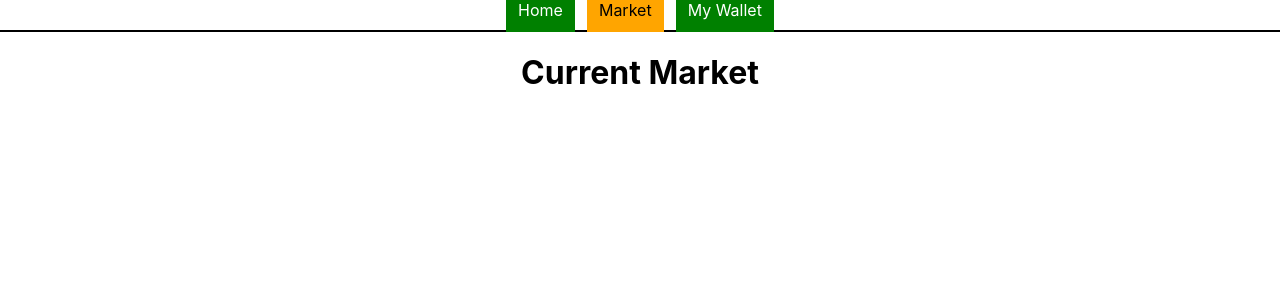
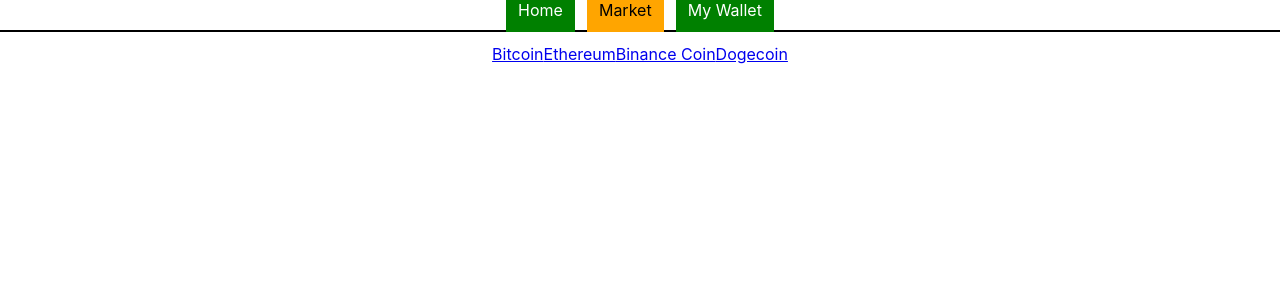
Before and after one commit to xiaochenx/project-2-crypto-wallet, a React (Create React App) app in the folder crypto-wallet/: page /market in a window 1280 px wide. Shown: the top 300 px of the page. Built offline with nearby package versions, Linux system fonts and the light colour scheme; data requests are answered from the project's data file.

Commit message:
market tab renders crypto names fetched and passed

```diff
--- a/crypto-wallet/db.json
+++ b/crypto-wallet/db.json
@@ -1,6 +1,6 @@
 
 {
-  "cyptos": [
+  "cryptos": [
     {
       "id": "bitcoin",
       "name": "Bitcoin",
--- a/crypto-wallet/src/App.js
+++ b/crypto-wallet/src/App.js
@@ -1,4 +1,4 @@
-import React from 'react'
+import React,{useState, useEffect} from 'react'
 import './App.css';
 import Home from './components/Home'
 import NavBar from './components/NavBar'
@@ -6,13 +6,35 @@ import Market from './components/Market'
 import Wallet from './components/Wallet'
 import {BrowserRouter as Router,Route,Switch} from 'react-router-dom'
 
+
+const API = " http://localhost:3001/cryptos"
+
+
 function App() {
+const [cryptos, setCryptos] = useState([])
+const [budget, setBudget] = useState([ 200000])
+
+useEffect(() => {
+    fetch(API)
+    .then(r => r.json())
+    .then(data => {
+      console.log(data)
+        const allCryptos = data.map(c => {
+          return {...c}
+        })
+        setCryptos(allCryptos)
+
+    })
+}, [])
+
+
+
   return (
     <Router>
       <div className="App">
           <NavBar />
-          <Route exact path="/" component={Home}  />
-          <Route exact path="/market" component={Market}  />
+          <Route exact path="/" render={() => <div><h1>Welcome to Your Crypto Wallet</h1></div>  }/>
+          <Route exact path="/market" render={props => (<Market {...props} cryptos={cryptos}/>)}/>
           <Route exact path="/wallet" component={Wallet}  />
       </div>
     </Router>
--- /dev/null
+++ b/crypto-wallet/src/Market.css
@@ -0,0 +1,4 @@
+.cryptoName {
+  text-align: center;
+  padding-top: 40px;
+}
--- a/crypto-wallet/src/components/Home.js
+++ b/crypto-wallet/src/components/Home.js
@@ -3,7 +3,7 @@ import React from 'react'
  const Home = () => {
     return (
         <div>
-            <h1>My Crypto Wallet</h1>
+            <h1>Welcome to Your Crypto Wallet</h1>
 
         </div>
     )
--- a/crypto-wallet/src/components/Market.js
+++ b/crypto-wallet/src/components/Market.js
@@ -1,14 +1,16 @@
 import React, { Component } from 'react'
+import { Link } from 'react-router-dom'
 
- class Market extends Component {
-    render() {
+
+ const Market = ({ cryptos }) => {
+     const renderCryptos = Object.keys(cryptos).map(cryptoID =>
+        <Link className='cryptoName' key={cryptoID} to={`/cryptos/${cryptoID}`}>{cryptos[cryptoID].name}</Link>
+        );
+
         return (
             <div>
-                <h1>Current Market</h1>
+                {renderCryptos}
             </div>
         )
-    }
-}
-
-
+ }
 export default Market
```
